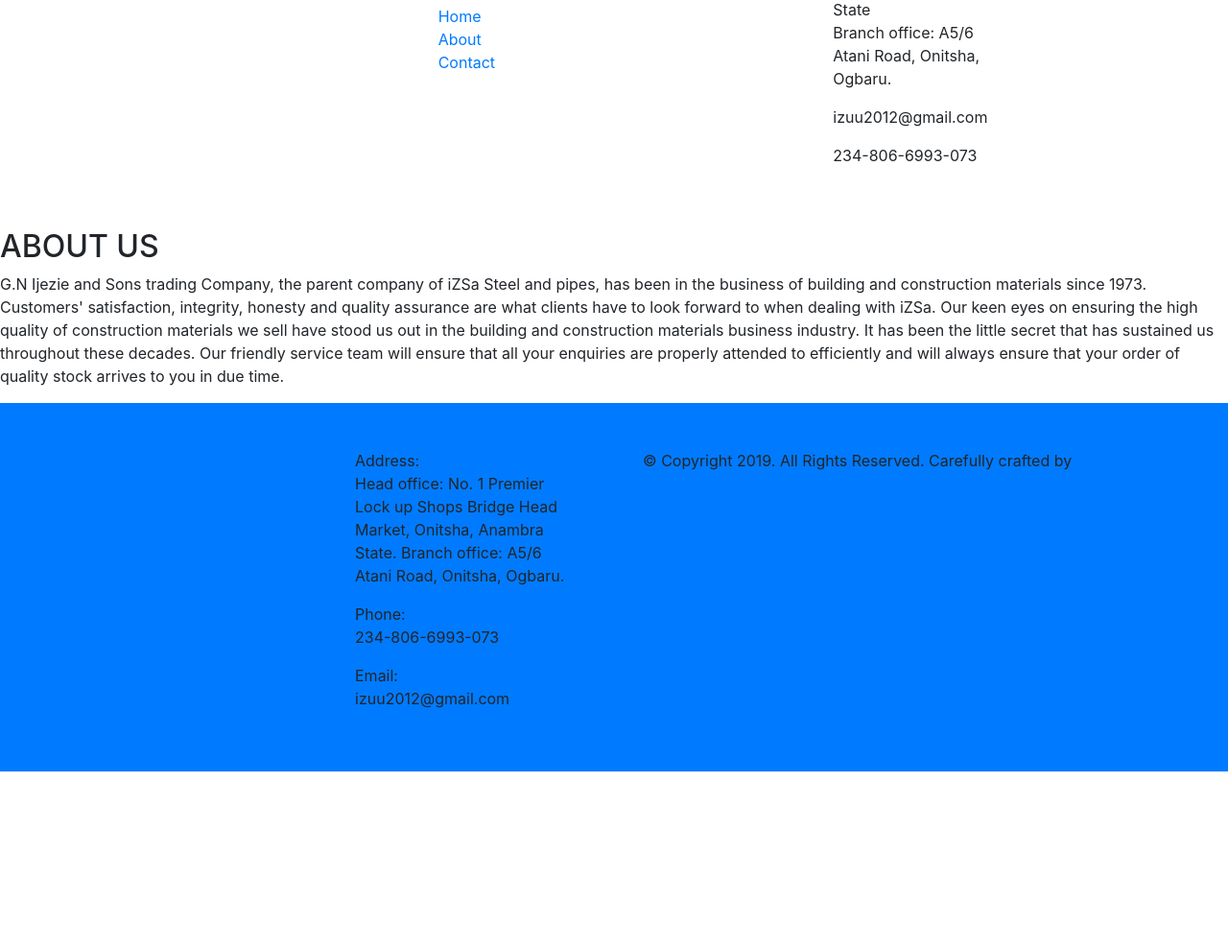
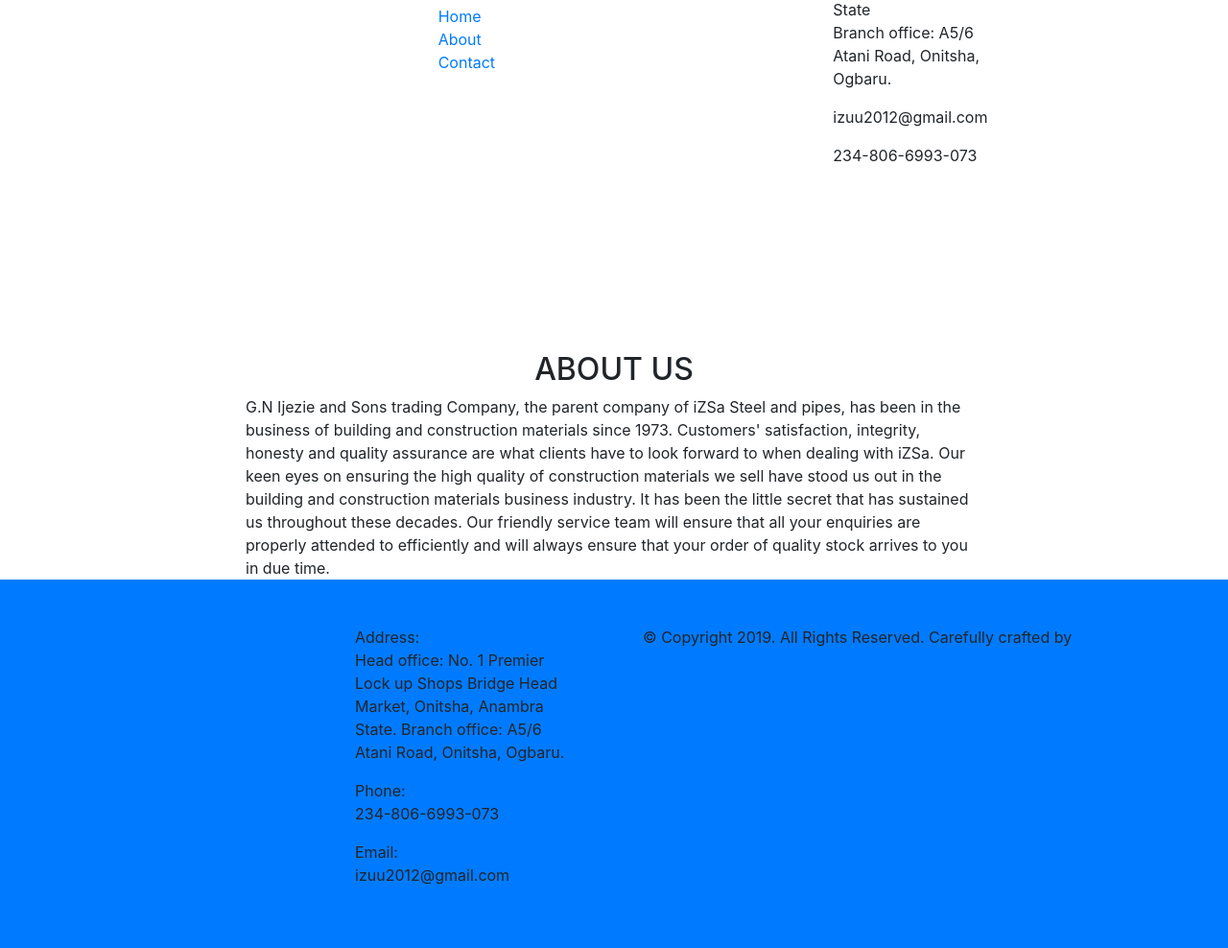
Before and after one commit to t4christ/izu, a Django app: page /about in a window 1280 px wide. Shown: the part 140-1128 px from the top of the page at 96% size. Before the commit the page ends 944 px from the top, so only its background shows below. Run offline with Django 3.2, Linux system fonts and the light colour scheme; some libraries are stand-ins or nearby versions; some web fonts are replaced.

Commit message:
add about us

```diff
--- a/templates/building/about.html
+++ b/templates/building/about.html
@@ -6,8 +6,8 @@
 
 
 {% block content %}
-<h2>ABOUT US</h2>
-<p>G.N Ijezie and Sons trading Company, the parent company of iZSa Steel and pipes, has been in the business of building and construction materials since 1973. Customers' satisfaction, integrity, honesty and quality assurance are what clients have to look forward to when dealing with iZSa.
+<h2 style="margin-top:10%;text-align:center;">ABOUT US</h2>
+<p style="margin-down:15%;margin:auto;width:60%;">G.N Ijezie and Sons trading Company, the parent company of iZSa Steel and pipes, has been in the business of building and construction materials since 1973. Customers' satisfaction, integrity, honesty and quality assurance are what clients have to look forward to when dealing with iZSa.
 
 Our keen eyes on ensuring the high quality of construction materials we sell have stood us out in the building and construction materials business industry. It has been the little secret that has sustained us throughout these decades.
 
```
